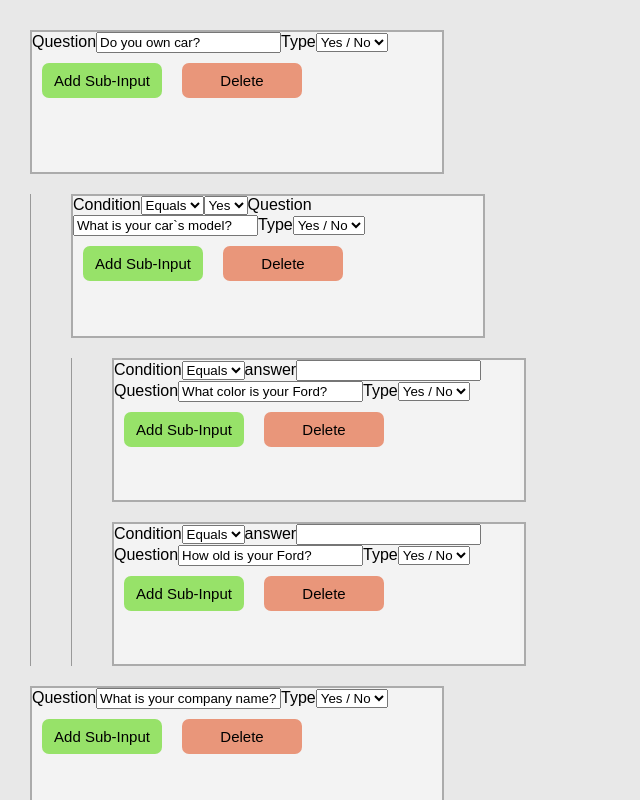
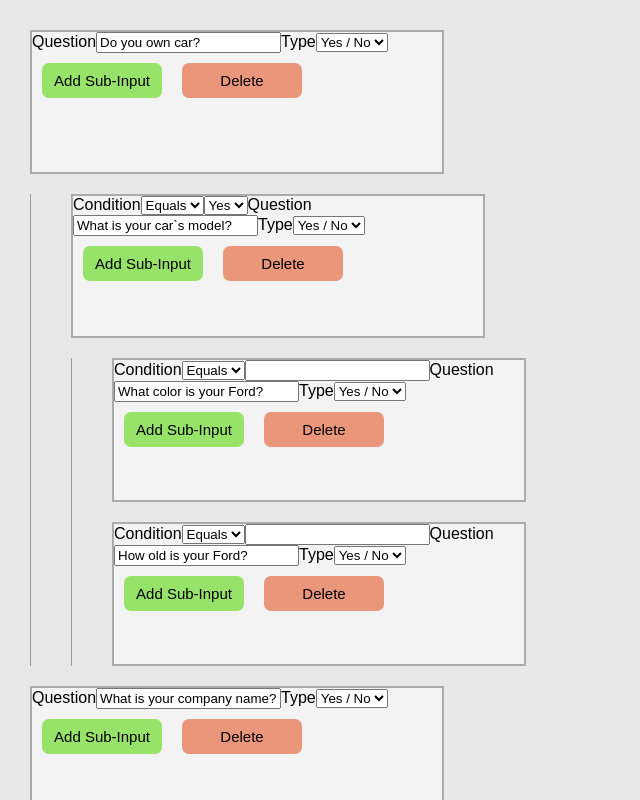
Before and after one commit to DominikDR/FormBuilder, a React app: page / in a window 1280 px wide. Shown: the top 800 px of the page, without its empty margins (0-640 px from the left). Built offline with nearby package versions, Linux system fonts and the light colour scheme.

Commit message:
Conditions are properly setting in state after change

```diff
--- /dev/null
+++ b/getInitialConditions.js
@@ -0,0 +1,15 @@
+import { conditionOption, radioOptions } from './src/selectOptions';
+
+export const getInitialConditions = (formType) => {
+    const defaultConditon = conditionOption[formType][0].value;
+    if (formType === 'radio') {
+        return {
+            condition: defaultConditon,
+            comparisonValue: radioOptions[0].value,
+        };
+    }
+    return {
+        condition: defaultConditon,
+        comparisonValue: '',
+    };
+};
--- a/src/components/Condition/Condition.js
+++ b/src/components/Condition/Condition.js
@@ -6,7 +6,6 @@ export class Condition extends React.PureComponent {
     handleChange = (event) => {
         const { onConditionSelect } = this.props;
         const { target: { name, value } } = event;
-		console.log('TCL: Condition -> { name, value }', { [name]: value })
         onConditionSelect({ [name]: value });
     }
 
@@ -15,12 +14,11 @@ export class Condition extends React.PureComponent {
         return (
             <>
                 <span>Condition</span>
-                <Select options={conditionOption[type]} onChange={this.handleChange} name="selectedValue" />
+                <Select options={conditionOption[type]} onChange={this.handleChange} name="condition" />
                 {type === 'radio'
                     ? <Select options={radioOptions} onChange={this.handleChange} name="radio" />
                     : (
                         <label htmlFor={`${formID}answer`}>
-                            answer
                             <input
                                 type={type}
                                 id={`${formID}answer`}
--- a/src/components/Form/Form.js
+++ b/src/components/Form/Form.js
@@ -3,8 +3,9 @@ import _random from 'lodash.random';
 import { Condition } from '../Condition/Condition';
 import { AddButton, DeleteButton } from '../Buttons/Buttons';
 import { Select } from '../Select/Select';
-import { type, conditionOption, radioOptions } from '../../selectOptions';
+import { type } from '../../selectOptions';
 import { MIN_RANGE, MAX_RANGE } from '../../../consts';
+import { getInitialConditions } from '../../../getInitialConditions';
 
 import styles from './Form.css';
 
@@ -25,23 +26,14 @@ export class Form extends React.Component {
         const newForm = {
             id: _random(MIN_RANGE, MAX_RANGE),
             parentID: clickedForm,
-            conditions: this.setInitialConditions(formType),
+            conditions: getInitialConditions(formType),
             type: 'radio',
             subForms: [],
         };
         return newForm;
     }
 
-    setInitialConditions = (formType) => {
-        const defaultSelectValue = conditionOption[formType][0].value;
-        if (formType === 'radio') {
-            return [defaultSelectValue, radioOptions[0].value];
-        }
-        return [defaultSelectValue, ''];
-    }
-
     onConditionSelect = (conditionValue) => {
-		console.log('TCL: Form -> onConditionSelect -> conditionValue', conditionValue)
         const { formID, setConditions } = this.props;
         setConditions(formID, conditionValue);
     }
--- a/src/components/FormTree/FormTree.js
+++ b/src/components/FormTree/FormTree.js
@@ -4,6 +4,7 @@ import { Form } from '../Form/Form';
 import { AddButton } from '../Buttons/Buttons';
 import { data } from '../../data';
 import { MIN_RANGE, MAX_RANGE } from '../../../consts';
+import { getInitialConditions } from '../../../getInitialConditions';
 
 import styles from './FormTree.css';
 
@@ -39,7 +40,7 @@ export class FormTree extends React.Component {
                 },
                 [newForm.id]: newForm,
             },
-        }, () => {console.log('state', newForm); });
+        });
     }
 
     deleteSubForm = (clickedFormID) => {
@@ -68,30 +69,41 @@ export class FormTree extends React.Component {
 
     setConditions = (id, conditions) => {
         const { data } = this.state;
-        console.log("data[id.subForms]", data[data[id].subForms[0]])
+        const { condition, radio, answerInput } = conditions;
+        const previousValue = data[id].conditions;
         this.setState({
             data: {
                 ...data,
                 [id]: {
                     ...data[id],
-                    conditions: [...data[id].conditions, conditions],
+                    conditions: {
+                        condition: condition || previousValue.condition,
+                        comparisonValue: radio || answerInput || previousValue.comparisonValue,
+                    },
                 },
             },
-        }, () => {console.log('stateAftersetConditions', this.state.data); });
+        });
     }
 
     setChange = (id, handledValueObject) => {
-        const key = Object.keys(handledValueObject);
         const { data } = this.state;
+        let dataCopy = JSON.parse(JSON.stringify(data));
+        const { type } = handledValueObject;
+        const { subForms } = dataCopy[id];
+        if (type && subForms.length) {
+            dataCopy = this.replaceSubFormsConditions(dataCopy, id, type);
+        }
+        dataCopy[id] = { ...dataCopy[id], ...handledValueObject };
         this.setState({
-            data: {
-                ...data,
-                [id]: {
-                    ...data[id],
-                    [key]: handledValueObject[key],
-                },
-            },
-        }, () => {console.log('state', this.state.data); });
+            data: dataCopy,
+        });
+    }
+
+    replaceSubFormsConditions = (data, id, type) => {
+        data[id].subForms.forEach((subFormID) => {
+            data[subFormID].conditions = getInitialConditions(type);
+        });
+        return data;
     }
 
     constructForm = (dataKey) => {
--- a/src/components/Select/Select.js
+++ b/src/components/Select/Select.js
@@ -9,7 +9,6 @@ const Select = ({ options, onChange, name }) => {
             name={name}
             type="typeSelect"
             defaultValue={options[0].value}
-            required
             onChange={onChange}
         >
             {options.map((option, index) => (
--- a/src/data.js
+++ b/src/data.js
@@ -15,6 +15,10 @@ const data = {
     b2: {
         id: 'b2',
         parentID: 'b3',
+        conditions: {
+            condition: 'equals',
+            comparisonValue: 'Ford',
+        },
         question: 'What color is your Ford?',
         type: 'text',
         subForms: [],
@@ -22,6 +26,10 @@ const data = {
     b3: {
         id: 'b3',
         parentID: 'a1',
+        conditions: {
+            condition: 'equals',
+            comparisonValue: 'yes',
+        },
         question: 'What is your car`s model?',
         type: 'text',
         subForms: ['b2', 'j8'],
@@ -29,6 +37,10 @@ const data = {
     j8: {
         id: 'j8',
         parentID: 'b3',
+        conditions: {
+            condition: 'less',
+            comparisonValue: '15',
+        },
         question: 'How old is your Ford?',
         type: 'number',
         subForms: [],
```
